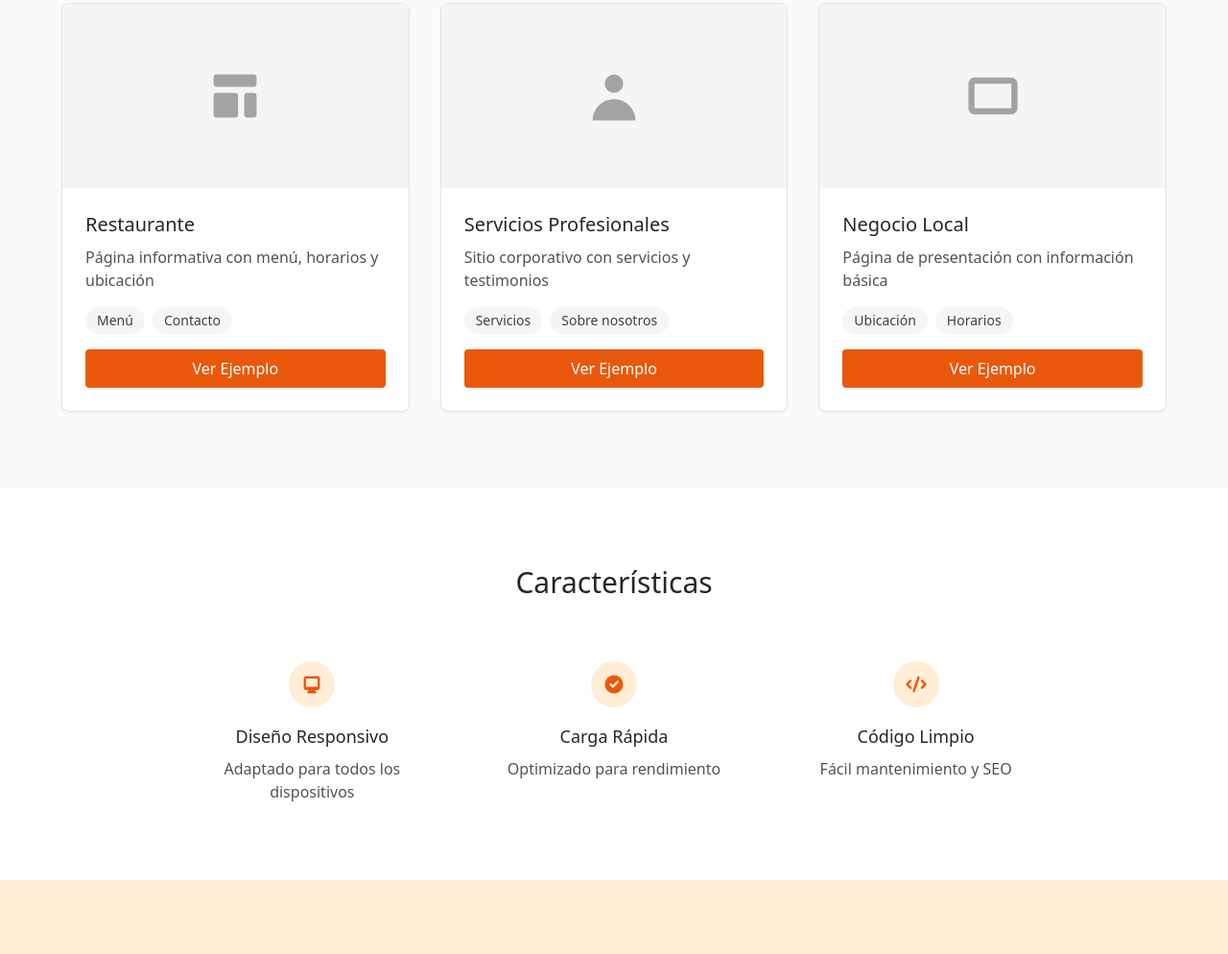
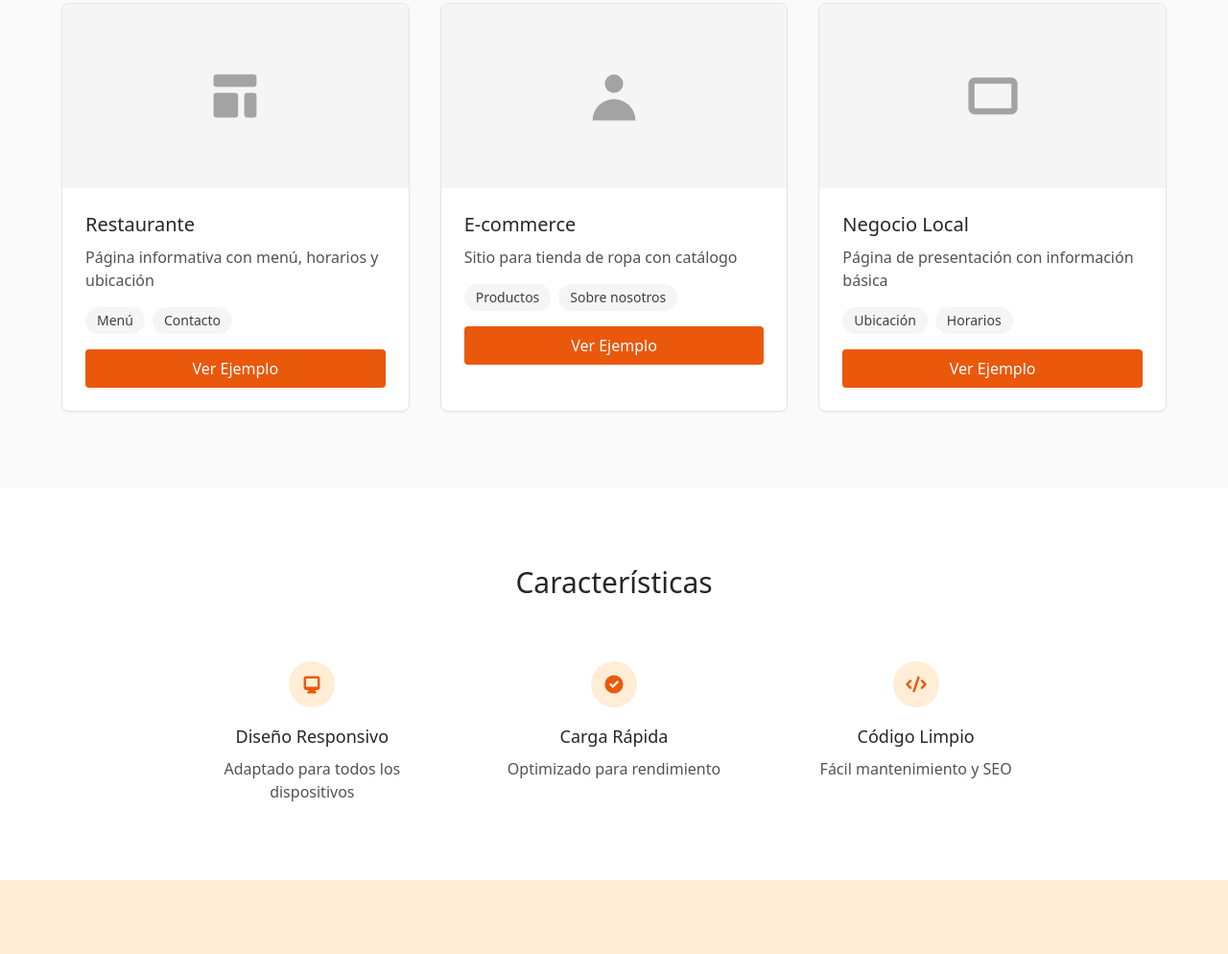
Before and after one commit to Snt1ago/portfolioLocal, a plain HTML site: page index.html in a window 1280 px wide. Shown: the part 1041-2035 px from the top of the page at 96% size. Drawn offline with nearby package versions, Linux system fonts and the light colour scheme.

Commit message:
agrego link proyecto de tienda online

```diff
--- a/index.html
+++ b/index.html
@@ -205,15 +205,15 @@
             </div>
             <div class="p-6">
               <h3 class="text-xl font-medium mb-2 text-neutral-800">
-                Servicios Profesionales
+                E-commerce
               </h3>
               <p class="text-neutral-600 mb-4">
-                Sitio corporativo con servicios y testimonios
+                Sitio para tienda de ropa con catálogo
               </p>
               <div class="flex flex-wrap gap-2 mb-4">
                 <span
                   class="bg-neutral-100 text-neutral-700 px-3 py-1 rounded-full text-sm"
-                  >Servicios</span
+                  >Productos</span
                 >
                 <span
                   class="bg-neutral-100 text-neutral-700 px-3 py-1 rounded-full text-sm"
@@ -221,6 +221,7 @@
                 >
               </div>
               <button
+              href="https://e-commerce.sanlaunch.com/"
                 class="w-full bg-orange-600 hover:bg-orange-700 text-white py-2 px-4 rounded transition-colors"
               >
                 Ver Ejemplo
```
